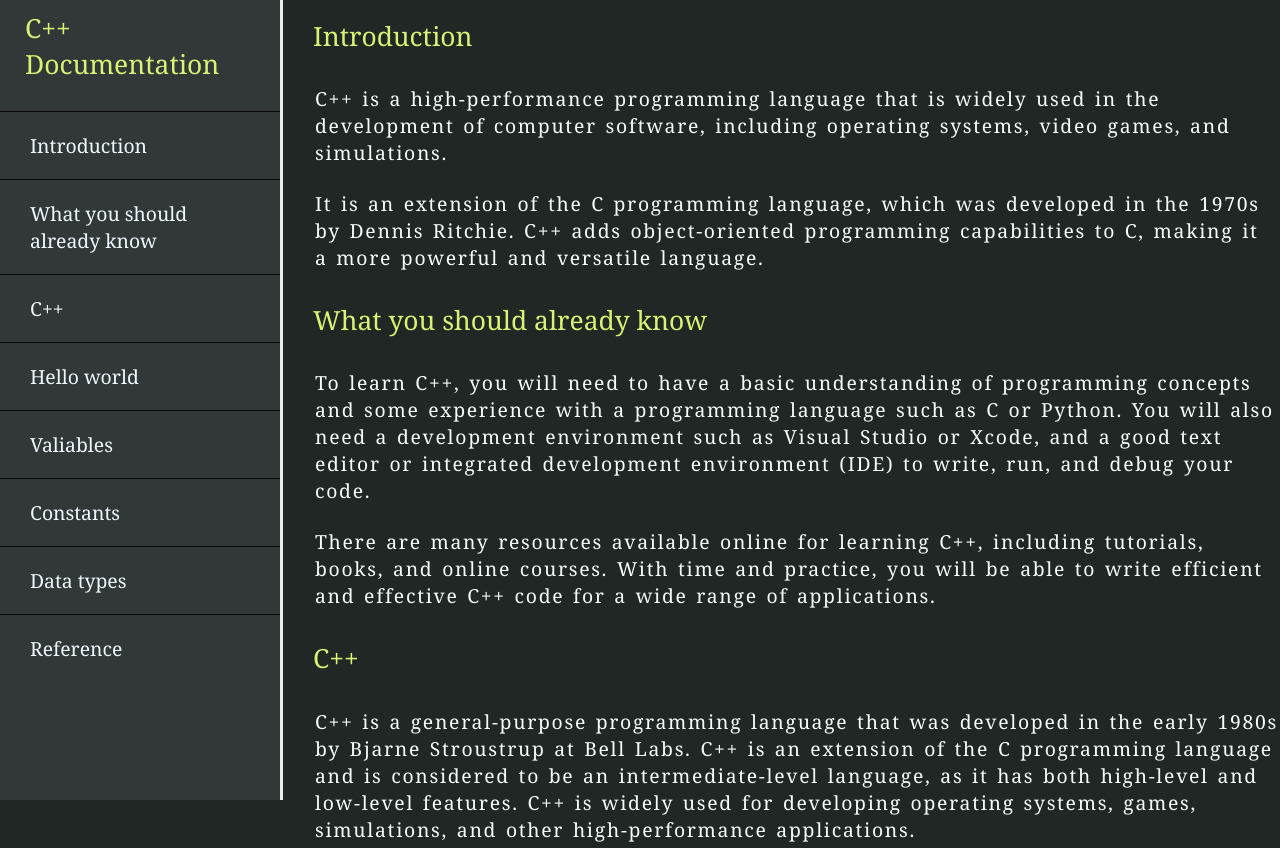
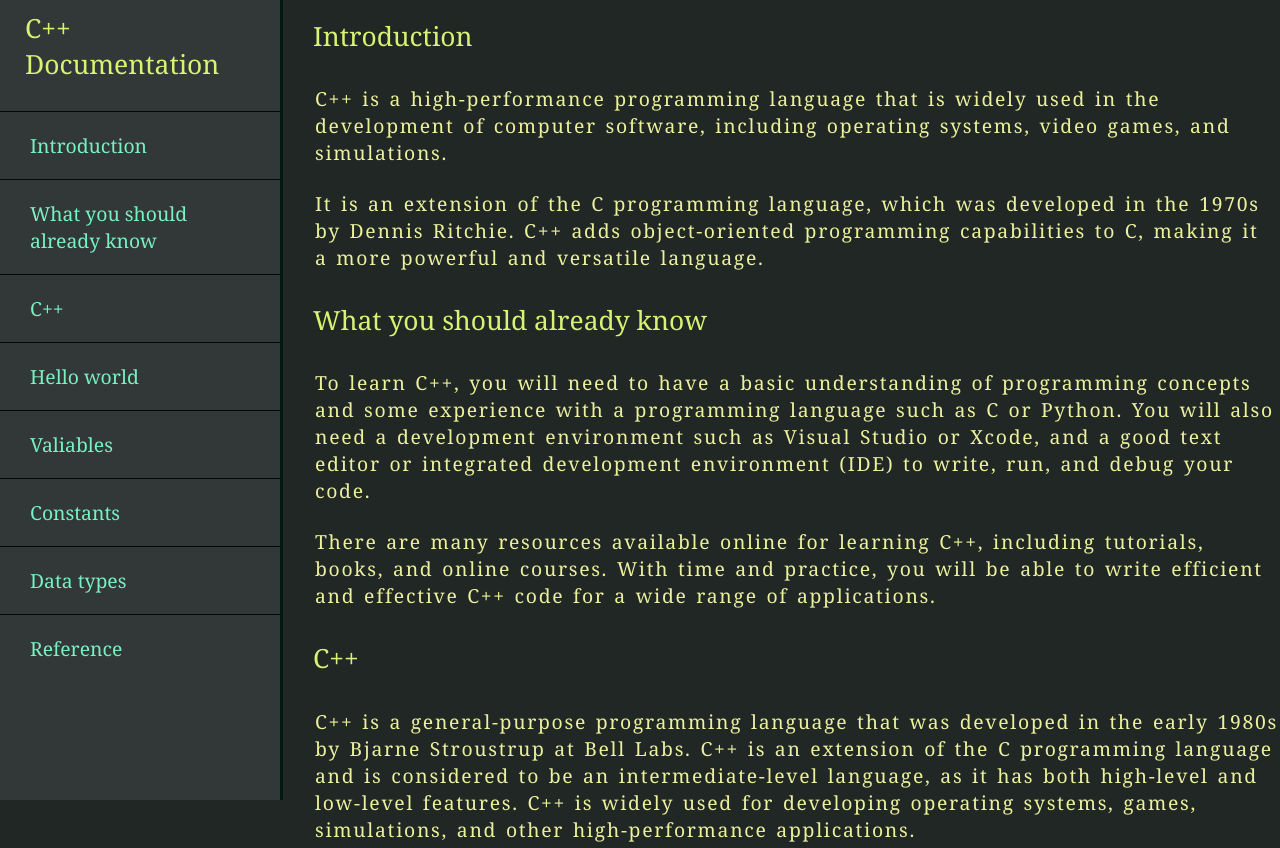
Before and after one commit to govana254/Documentation-page, a plain HTML site: page index.html in a window 1280 px wide. Shown: the top 848 px of the page. Drawn offline with Linux system fonts and the light colour scheme.

Commit message:
Change text color

```diff
--- a/styles.css
+++ b/styles.css
@@ -1,5 +1,5 @@
 html,body{
-    color: rgb(247, 252, 252);
+    color: rgb(236, 241, 158);
     background-color: rgb(33, 39, 37);
     font-size:  1.1rem;
     min-width:290px ;
@@ -9,7 +9,7 @@ html,body{
     position: fixed;
     top: 0px;
     left: 0px;
-    color: rgb(236, 236, 234);
+    color: rgb(1, 26, 16);
     border-right: solid;
     background-color: rgb(50, 56, 56);
     height:100%;
@@ -30,6 +30,9 @@ html,body{
     position: relative;
     list-style: none;
     background-color:rgb(50, 56, 56);
+}
+#navbar li a {
+    color: rgb(120, 241, 195);
 }
 #navbar header{
     background-color:rgb(50, 56, 56); ;
```
